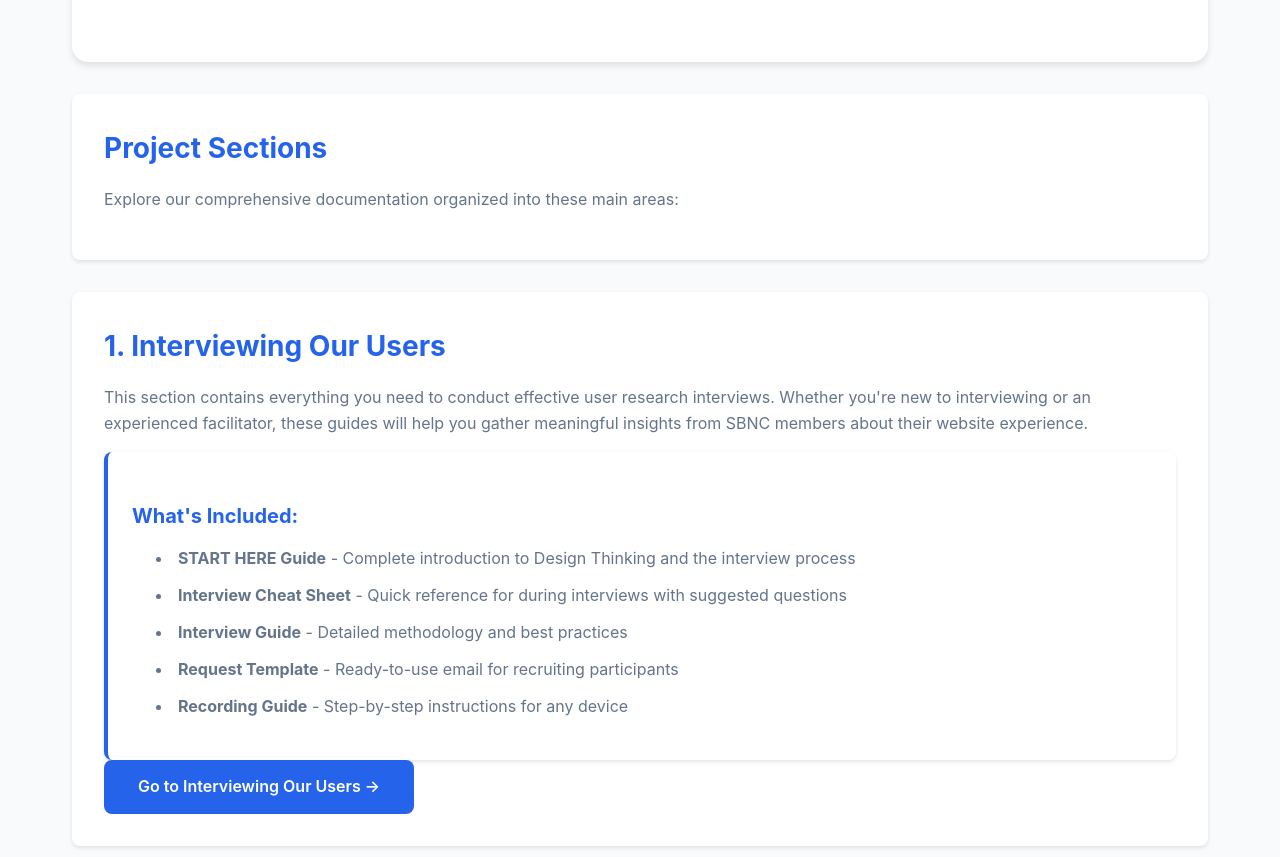
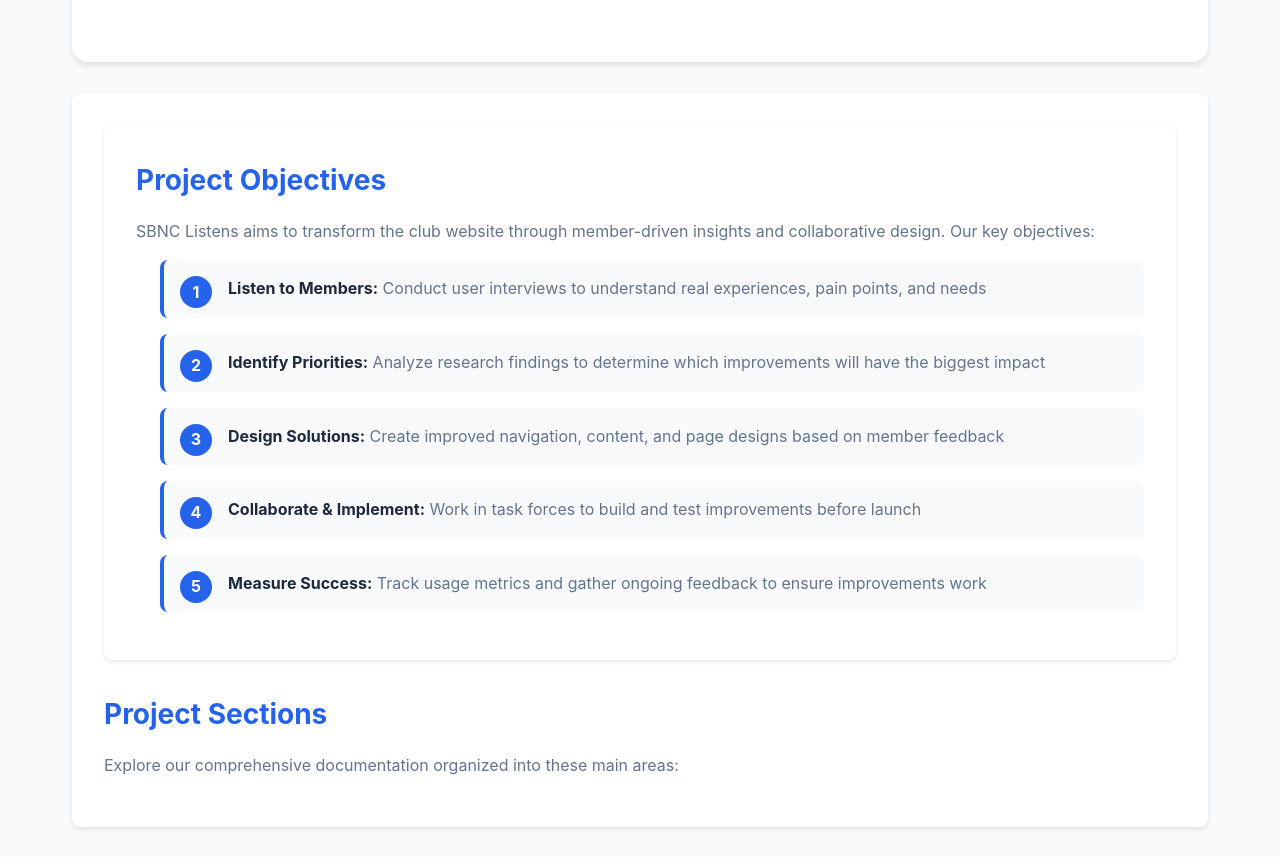
Before and after one commit to edforman-75/sbnclistens-website, a plain HTML site: page index.html in a window 1280 px wide. Shown: the part 540-1397 px from the top of the page. Drawn offline with Linux system fonts and the light colour scheme.

Commit message:
Add Project Objectives section to gateway page
Added comprehensive objectives section before Project Sections:
- Listen to Members: User interviews to understand experiences
- Identify Priorities: Research analysis for biggest impact improvements
- Design Solutions: Improved navigation and content based on feedback
- Collaborate & Implement: Task force work to build and test
- Measure Success: Track metrics and gather ongoing feedback

Positioned above Project Sections for clear context.

```diff
--- a/index.html
+++ b/index.html
@@ -33,6 +33,18 @@
         </section>
 
         <section>
+
+        <section>
+            <h2>Project Objectives</h2>
+            <p>SBNC Listens aims to transform the club website through member-driven insights and collaborative design. Our key objectives:</p>
+            <ul class=steps>
+                <li><strong>Listen to Members:</strong> Conduct user interviews to understand real experiences, pain points, and needs</li>
+                <li><strong>Identify Priorities:</strong> Analyze research findings to determine which improvements will have the biggest impact</li>
+                <li><strong>Design Solutions:</strong> Create improved navigation, content, and page designs based on member feedback</li>
+                <li><strong>Collaborate & Implement:</strong> Work in task forces to build and test improvements before launch</li>
+                <li><strong>Measure Success:</strong> Track usage metrics and gather ongoing feedback to ensure improvements work</li>
+            </ul>
+        </section>
             <h2>Project Sections</h2>
             <p>Explore our comprehensive documentation organized into these main areas:</p>
         </section>
```
